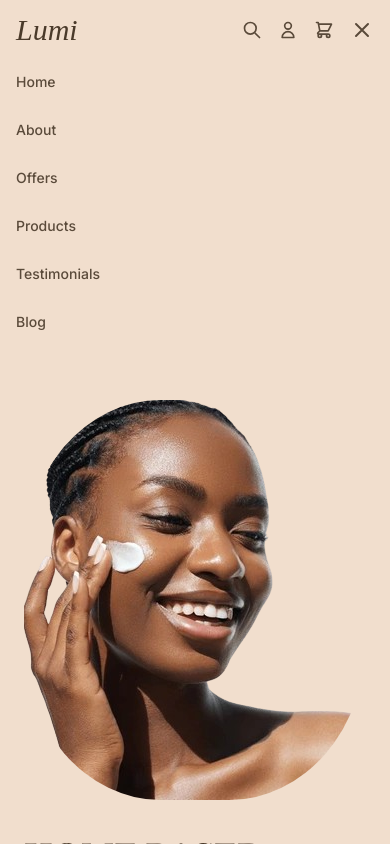
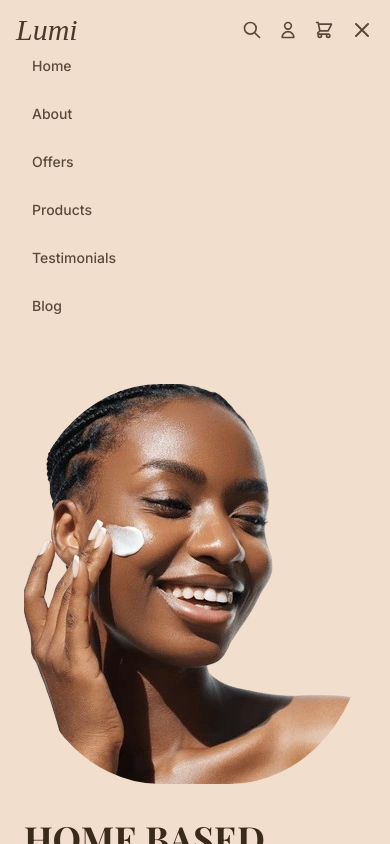
Before and after one commit to JUICEWRLD998/Lumi, a Next.js app: page / in a window 390 px wide. Both pictures are taken after a click on the button 362 px from the left and 30 px from the top of the page. Shown: the top 844 px of the page. Built offline with nearby package versions, Linux system fonts and the light colour scheme.

Commit message:
dropdown animation

```diff
--- a/app/components/Navbar.tsx
+++ b/app/components/Navbar.tsx
@@ -2,6 +2,7 @@
 
 import { useState } from 'react';
 import Link from 'next/link';
+import { motion, AnimatePresence } from 'framer-motion';
 
 export default function Navbar() {
   const [isMenuOpen, setIsMenuOpen] = useState(false);
@@ -106,22 +107,36 @@ export default function Navbar() {
       </div>
 
       {/* Mobile Menu */}
+      <AnimatePresence>
         {isMenuOpen && (
-        <div className="lg:hidden mt-4 pb-4">
-          <div className="flex flex-col space-y-3">
-            {navLinks.map((link) => (
+          <motion.div
+            initial={{ opacity: 0, height: 0 }}
+            animate={{ opacity: 1, height: 'auto' }}
+            exit={{ opacity: 0, height: 0 }}
+            transition={{ duration: 0.3, ease: 'easeInOut' }}
+            className="lg:hidden overflow-hidden"
+          >
+            <div className="flex flex-col space-y-3 px-4 pb-4">
+              {navLinks.map((link, index) => (
+                <motion.div
+                  key={link.name}
+                  initial={{ opacity: 0, x: -20 }}
+                  animate={{ opacity: 1, x: 0 }}
+                  transition={{ delay: index * 0.05, duration: 0.3 }}
+                >
                   <Link
-                key={link.name}
                     href={link.href}
-                className="text-sm font-medium text-[#5a4a3a] hover:text-[#8a6a4a] transition-colors py-2"
+                    className="text-sm font-medium text-[#5a4a3a] hover:text-[#8a6a4a] transition-colors py-2 block"
                     onClick={() => setIsMenuOpen(false)}
                   >
                     {link.name}
                   </Link>
+                </motion.div>
               ))}
             </div>
-        </div>
+          </motion.div>
         )}
+      </AnimatePresence>
     </nav>
     </>
   );
```
Lines whose indentation alone changed are shown as unchanged.
